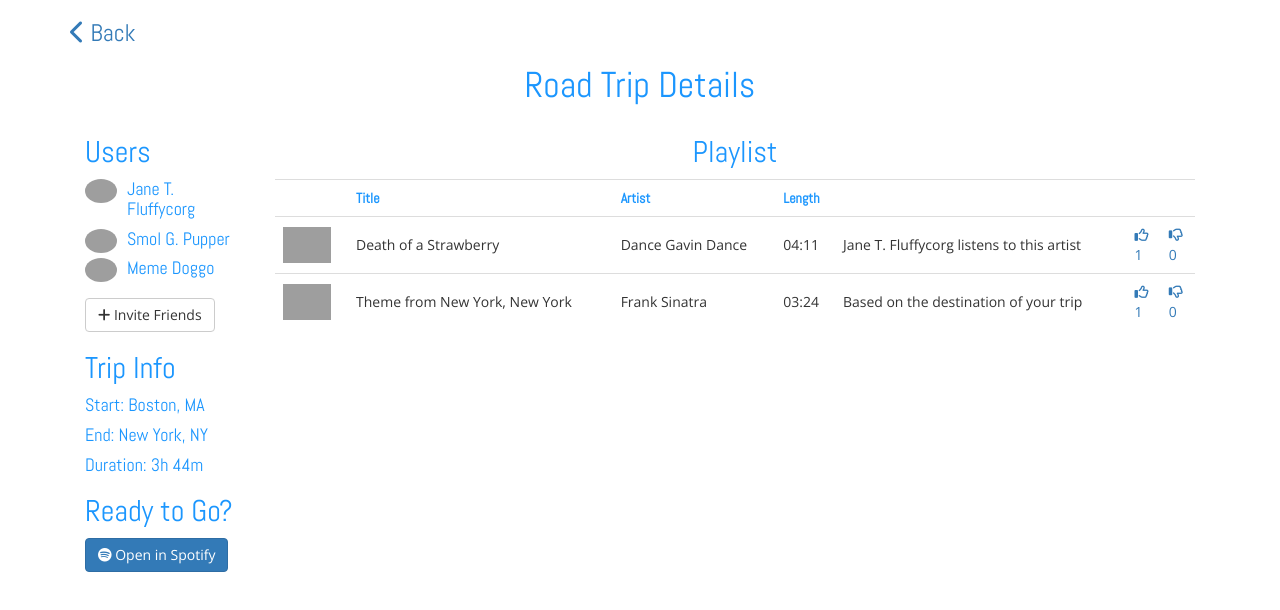
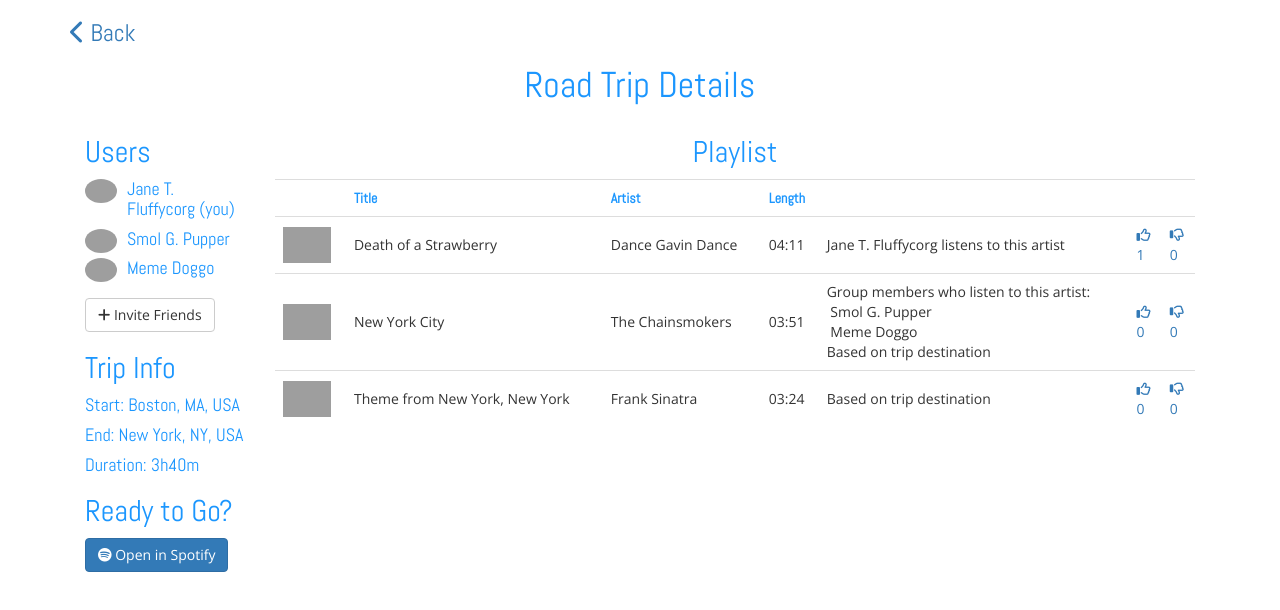
Before and after one commit to kburk1997/RoadJams, a website: page public/trip_playlist.html in a window 1280 px wide. Drawn offline with nearby package versions, Linux system fonts and the light colour scheme; grey boxes are pictures that could not be loaded.

Commit message:
SMASH THAT LIKE BUTTON

```diff
--- a/public/trip_playlist.html
+++ b/public/trip_playlist.html
@@ -13,7 +13,7 @@
 
     <script src="https://maxcdn.bootstrapcdn.com/bootstrap/3.3.7/js/bootstrap.min.js" integrity="sha384-Tc5IQib027qvyjSMfHjOMaLkfuWVxZxUPnCJA7l2mCWNIpG9mGCD8wGNIcPD7Txa" crossorigin="anonymous"></script>
 
-    <script src="//cdnjs.cloudflare.com/ajax/libs/handlebars.js/2.0.0-alpha.1/handlebars.min.js"></script>
+    <script src="http://cdnjs.cloudflare.com/ajax/libs/handlebars.js/2.0.0-alpha.1/handlebars.min.js"></script>
       <script src="https://ajax.googleapis.com/ajax/libs/angularjs/1.4.8/angular.min.js"></script>
 
     <style type="text/css">
@@ -222,7 +222,7 @@
                   </a>
                 </div>
                 <div class="media-body">
-                  <h4 class="media-heading">{{user.displayName}}</h4>
+                  <h4 class="media-heading">{{user.displayName}} <span ng-show="user.displayName==currentUser.displayName">(you)</span></h4>
                 </div>
               </li><br></span>
             </ul>
@@ -243,7 +243,7 @@
                   <div class="modal-body">
                     <h4>Copy the following link:</h4>
 
-                    <div class="well">http://roadjams.herokuapp.com/join/1</div>
+                    <div class="well">http://roadjams.herokuapp.com/join/{{trip.id}}</div>
                   </div>
 
                   <div class="modal-footer">
@@ -257,9 +257,9 @@
 
             <div id="trip-info">
             <h2><span class="hidden-xs">Trip </span>Info</h2>
-            <h4>Start:<span class="visible-xs"></span> Boston, MA</h4>
-            <h4>End:<span class="visible-xs"></span> New York, NY</h4>
-            <h4>Duration:<span class="visible-xs"></span> 3h 44m</h4>
+            <h4>Start:<span class="visible-xs"></span> {{trip.start}}</h4>
+            <h4>End:<span class="visible-xs"></span> {{trip.end}}</h4>
+            <h4>Duration:<span class="visible-xs"></span> {{trip.duration}}</h4>
 
           </div>
 
@@ -277,6 +277,7 @@
 
         <div class="col-xs-8 col-sm-8 col-md-9 col-lg-10">
         <div id="map" class="hidden-xs embed-responsive">
+        <!--TODO: either edit this map to be responsive or get rid of it-->
           <iframe class="embed-responsive-item" src="https://www.google.com/maps/embed?pb=!1m28!1m12!1m3!1d3054377.4075042433!2d-75.43458080146392!3d41.61704314240938!2m3!1f0!2f0!3f0!3m2!1i1024!2i768!4f13.1!4m13!3e6!4m5!1s0x89e3652d0d3d311b%3A0x787cbf240162e8a0!2sBoston%2C+MA!3m2!1d42.3600825!2d-71.0588801!4m5!1s0x89c24fa5d33f083b%3A0xc80b8f06e177fe62!2sNew+York%2C+NY!3m2!1d40.712783699999996!2d-74.0059413!5e0!3m2!1sen!2sus!4v1477707308604" width="100%" height="300" scrolling="no"frameborder="0" style="border:0;position:relative;" allowfullscreen>
           </iframe>
         </div>
@@ -306,51 +307,31 @@
               </th>
             </tr>
 
-            <tr>
+            <tr ng-repeat="track in tracks">
               <td>
-                <img src="https://upload.wikimedia.org/wikipedia/en/b/bf/Instantgratification.jpg" class="album-image">
+                <img src="{{track.albumImage}}" class="album-image">
               </td>
               <td>
-                Death of a Strawberry
+                {{track.title}}
               </td>
               <td>
-                Dance Gavin Dance
+                {{track.artist}}
               </td>
               <td class="hidden-xs">
-                04:11
+                {{track.length}}
               </td>
               <td class="hidden-xs">
-                Jane T. Fluffycorg listens to this artist
+              <span ng-show="track.users_who_listen.length==1">
+                {{track.users_who_listen[0].displayName}} listens to this artist<br></span>
+              <span ng-show="track.users_who_listen.length>1">Group members who listen to this artist:<br>
+                <span ng-repeat="user in track.users_who_listen">&nbsp;{{user.displayName}}<br></span></span>
+                <span ng-show="track.based_on_destination">Based on trip destination</span>
               </td>
               <td>
-                <a><i class="fa fa-thumbs-o-up" aria-hidden="true"></i><br>1</a>
+                <a ng-click="like(track,currentUser)"><i class="fa fa-thumbs-o-up" aria-hidden="true"></i><br>{{track.numLikes}}</a>
               </td>
               <td>
-                <a><i class="fa fa-thumbs-o-down" aria-hidden="true"></i><br>0</a>
-              </td>
-            </tr>
-
-            <tr>
-              <td>
-                <img src="https://images-na.ssl-images-amazon.com/images/I/71Zoa-908hL._SL1500_.jpg" class="album-image">
-              </td>
-              <td>
-                Theme from New York, New York
-              </td>
-              <td>
-                Frank Sinatra
-              </td>
-              <td class="hidden-xs">
-                03:24
-              </td>
-              <td class="hidden-xs">
-                Based on the destination of your trip
-              </td>
-              <td>
-                <a><i class="fa fa-thumbs-o-up" aria-hidden="true"></i><br>1</a>
-              </td>
-              <td>
-                <a><i class="fa fa-thumbs-o-down" aria-hidden="true"></i><br>0</a>
+                <a><i class="fa fa-thumbs-o-down" aria-hidden="true"></i><br>{{track.numDislikes}}</a>
               </td>
             </tr>
           </table>
@@ -362,29 +343,87 @@
     <script>
       var app = angular.module('roadJamsApp', []);
       app.controller('roadJamsCtrl', function($scope) {
-          $scope.trip={'start':'Boston, MA, USA', 'end':'New York, NY, USA','duration':'3h40m','plannedDate':'March 10, 2017','groupMembers':[{'displayName':'Jane T. Fluffycorg','profilePicture':'http://dg4l0lhura2yj.cloudfront.net/static/images/dogster/breeds/pembroke_welsh_corgi.jpg'},{'displayName':'Smol G. Pupper','profilePicture':'https://gfp-nnw0orriao.netdna-ssl.com/wp-content/uploads/2016/07/Golden-Retriever-600x600.jpg'},{'displayName':'Meme Doggo','profilePicture':'http://petguide.com.vsassets.com/wp-content/uploads/2013/02/shiba-inu-1.jpg'},]};
+
+          $scope.currentUser={'displayName':'Jane T. Fluffycorg','profilePicture':'http://dg4l0lhura2yj.cloudfront.net/static/images/dogster/breeds/pembroke_welsh_corgi.jpg'};
+          $scope.trip={'id':1,'start':'Boston, MA, USA', 'end':'New York, NY, USA','duration':'3h40m','plannedDate':'March 10, 2017','groupMembers':[{'displayName':'Jane T. Fluffycorg','profilePicture':'http://dg4l0lhura2yj.cloudfront.net/static/images/dogster/breeds/pembroke_welsh_corgi.jpg'},{'displayName':'Smol G. Pupper','profilePicture':'https://gfp-nnw0orriao.netdna-ssl.com/wp-content/uploads/2016/07/Golden-Retriever-600x600.jpg'},{'displayName':'Meme Doggo','profilePicture':'http://petguide.com.vsassets.com/wp-content/uploads/2013/02/shiba-inu-1.jpg'},]};
           $scope.tracks=[
             {
-              'albumImage':'',
-              'title':'',
-              'artist':'',
-              'length':'',
+              'albumImage':'https://upload.wikimedia.org/wikipedia/en/b/bf/Instantgratification.jpg',
+              'title':'Death of a Strawberry',
+              'artist':'Dance Gavin Dance',
+              'length':'04:11',
               'numLikes':1,
+              'likedBy':[{'displayName':'Jane T. Fluffycorg','profilePicture':'http://dg4l0lhura2yj.cloudfront.net/static/images/dogster/breeds/pembroke_welsh_corgi.jpg'}],
               'numDislikes':0,
               'based_on_destination':false,
-              'users_who_listen':[],
+              'users_who_listen':[{'displayName':'Jane T. Fluffycorg','profilePicture':'http://dg4l0lhura2yj.cloudfront.net/static/images/dogster/breeds/pembroke_welsh_corgi.jpg'}]
             },
+
             {
-              'albumImage':'',
-              'title':'',
-              'artist':'',
-              'length':'',
-              'numLikes':1,
+              'albumImage':'http://fistintheair.com/wp-content/uploads/2016/01/artworks-000133687480-jxs5fm-t500x500.jpg',
+              'title':'New York City',
+              'artist':'The Chainsmokers',
+              'length':'03:51',
+              'numLikes':0,
+              'likedBy':[],
               'numDislikes':0,
-              'based_on_destination':false,
-              'users_who_listen':[],
+              'based_on_destination':true,
+              'users_who_listen':[{'displayName':'Smol G. Pupper','profilePicture':'http://dg4l0lhura2yj.cloudfront.net/static/images/dogster/breeds/pembroke_welsh_corgi.jpg'},{'displayName':'Meme Doggo','profilePicture':'http://dg4l0lhura2yj.cloudfront.net/static/images/dogster/breeds/pembroke_welsh_corgi.jpg'}]
+            },
+
+            {
+              'albumImage':'https://images-na.ssl-images-amazon.com/images/I/71Zoa-908hL._SL1500_.jpg',
+              'title':'Theme from New York, New York',
+              'artist':'Frank Sinatra',
+              'length':'03:24',
+              'numLikes':0,
+              'likedBy':[],
+              'numDislikes':0,
+              'based_on_destination':true,
+              'users_who_listen':[]
             }
           ];
+
+          $scope.like=function(track,user){
+            console.log(track);
+            if(track.likedBy.length==0){
+              console.log("no likes");
+              //Increment likes
+              track.numLikes++;
+              track.likedBy.push(user);
+            }
+            else if (track.likedBy.length==1){
+              //Check if user already liked track
+              if(track.likedBy[0].displayName==user.displayName){
+                track.numLikes--;
+                track.likedBy.pop();
+              }
+              else{
+                track.numLikes++;
+                track.likedBy.push(user);
+              }
+            }
+            else{
+              var i;
+              var liked=false;
+              //Scan likedBy for user
+              for(i=0; i<arr.length; i++){
+                console.log(track.likedBy[i]);
+                if(track.likedBy[i].displayName==user.displayName){
+                  track.numLikes--;
+                  track.likedBy.splice(i, 1);
+                  liked=true;
+                }
+              }
+
+              //User has not liked track
+              if(!liked){
+                track.numLikes++;
+                track.likedBy.push(user);
+              }
+
+            }
+          };
       });
 </script>
   </body>
```
Also changed, not shown: public/index.html (+2 -0 lines).
